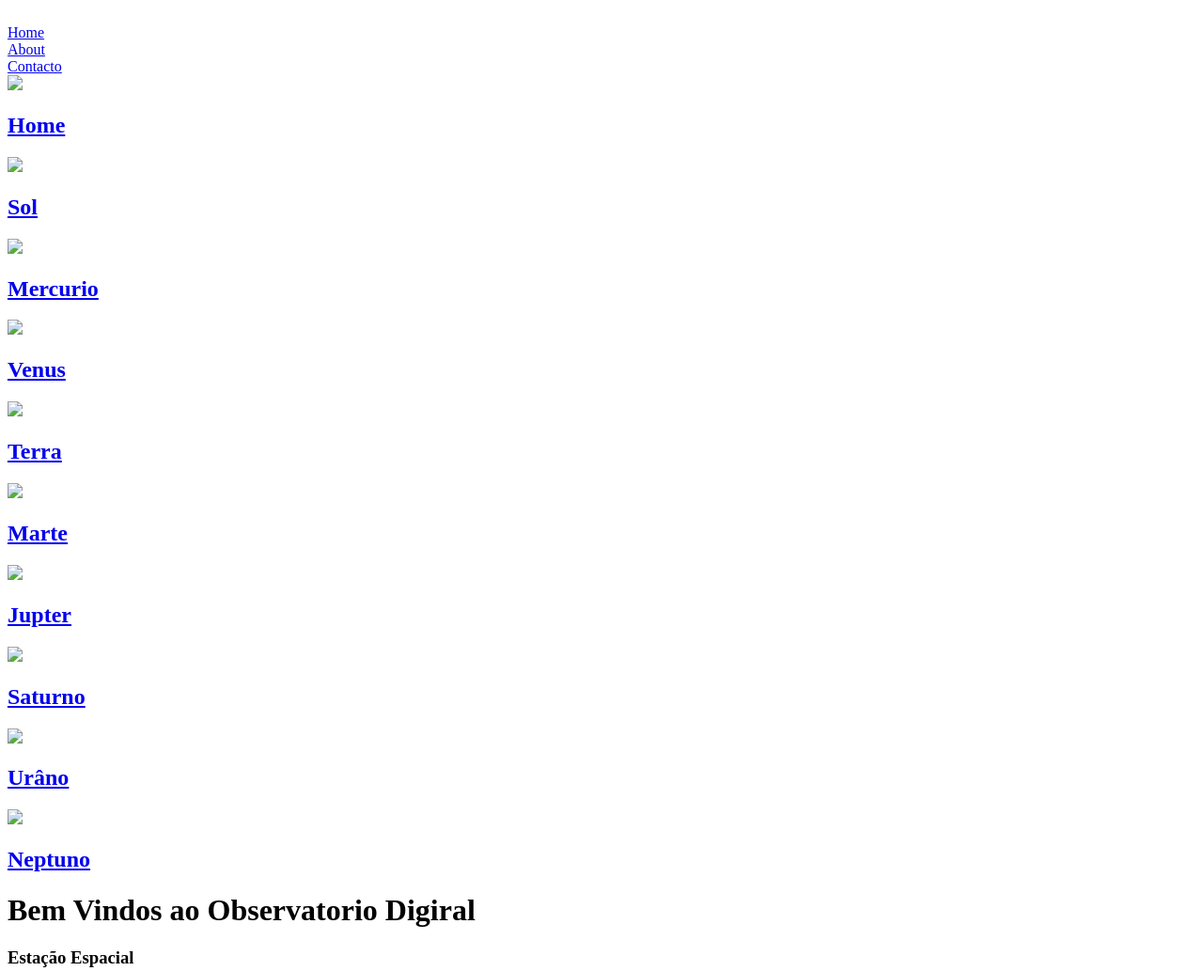
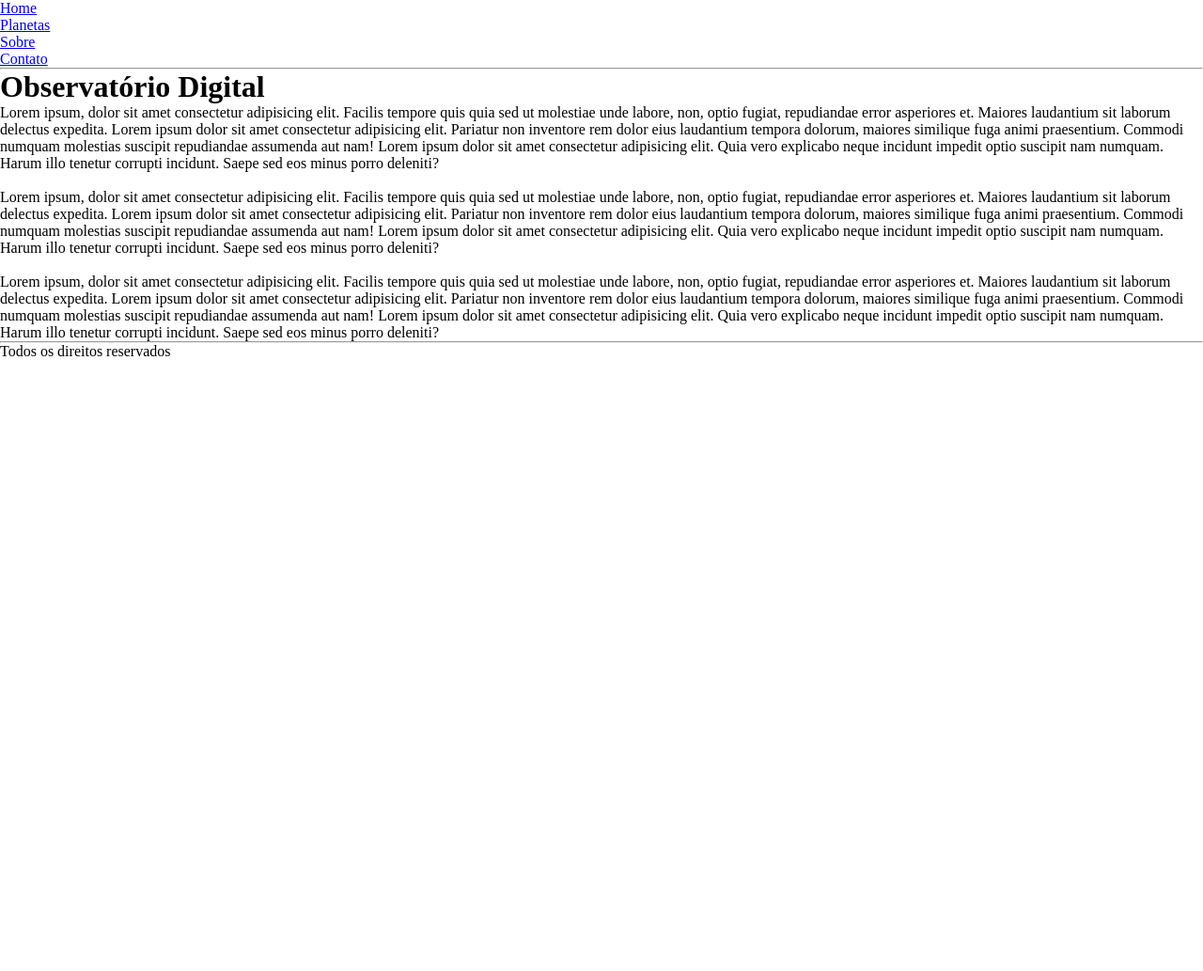
Before and after one commit to DaronBecaus/Projeto-1, a plain HTML site: page index.html in a window 1280 px wide. Shown: the top 1033 px of the page at 94% size. After the commit the page ends 800 px from the top, so only its background shows below. Drawn offline with Linux system fonts and the light colour scheme.

Commit message:
Nova Estrutura

```diff
--- a/css/index.css
+++ /dev/null
@@ -1,134 +0,0 @@
-* {
-    box-sizing: border-box;
-    padding: 0;
-    margin: 0;
-}
-body{
-    padding-bottom: 5rem;
-}
-
-.icon-bar {
-    width: 100px;
-    position: absolute;
-    align-self: center;
-    margin: 10px;
-    top: 50%;
-    translate: 0 -50%;
-    position: fixed;
-}
-
-.icon img {
-    width: 80px;
-    position: relative;
-    display: block;
-    padding: 8px;
-    transition: all 0.3s ease;
-}
-
-.icon-bar img:hover {
-    background-color: #a6a6a6;
-    border-radius: 100%;
-}
-
-.icon-text {
-    display: none;
-}
-
-a:hover .icon-text {
-    display: block;
-}
-
-.menu {
-    display: flex;
-    align-items: center;
-    text-decoration: none;
-}
-
-.box-size{
-    width: 120%;
-    padding-left: 10px;
-    font-family: 'Montserrat', sans-serif;
-    color: black;
-    border-radius: 20px;
-    background-color: #ebedee;
-    text-align: center;
-    z-index: +1;
-}
-
-main div {
-    width: 80%;
-    position: relative;
-    left: 150px;
-    top: 40px;
-}
-
-.title-h1-tp {
-    text-align: center;
-    padding-bottom: 20px
-}
-
-.title-h3-tp {
-    padding-bottom: 20px;
-}
-
-.text {
-    text-align: justify;
-    line-height: 20px;
-}
-
-p {
-    padding-top: 10px;
-    padding-bottom: 10px;
-}
-.header-top {
-
-    background-color: #a6a6a6;
-    height: 80px;
-}
-
-.img-1{
-    z-index: -1;
-}
-
-figcaption {
-    border: black solid 1px;
-    background-color: #ebedee;
-    width: 500px;
-    text-align: center;
-}
-
-.flex-container{
-    background-color: #a6a6a6;
-    display: flex;
-    height: 70px;
-    align-items: center;
-    align-content: center;
-    flex-wrap: wrap;
-}
-
-.flex-container div > img{
-    padding: 5px;
-}
-
-.flex-container div > a{
-    align-items: center;
-    align-content: center;
-    justify-content: center;
-    display: flex;
-    flex-direction: row;
-    flex-wrap: wrap;
-    padding: 0 1rem;
-    text-decoration: none;
-    color: black;
-}
-
-footer {
-    width: 100%;
-    padding: 10px;
-    display: flex;
-    justify-content: center;
-    align-items: center;
-    background: #000000;
-    color: #ffffff;
-    box-sizing: border-box;
-}
--- /dev/null
+++ b/css/style.css
@@ -0,0 +1,5 @@
+* {
+    box-sizing: border-box;
+    padding: 0;
+    margin: 0;
+}
--- a/index.html
+++ b/index.html
@@ -1,192 +1,85 @@
 <!DOCTYPE html>
 <html lang="pt-BR">
-
   <head>
-    <meta charset="UTF-8">
-    <meta http-equiv="X-UA-Compatible" content="IE=edge">
-    <meta name="viewport" content="width=device-width, initial-scale=1.0">
-    <title>Estação Espacial</title>
-    <link rel="stylesheet" href="../01.CSS/CSS.css">
-    <link rel="shortcut icon" href="../03.IMGs/galaxy-20852.png" type="image/x-icon">
-    <link rel="preconnect" href="https://fonts.googleapis.com">
-    <link rel="preconnect" href="https://fonts.gstatic.com" crossorigin>
-    <link href="https://fonts.googleapis.com/css2?family=Montserrat:wght@600&display=swap" rel="stylesheet">
+    <meta charset="UTF-8" />
+    <meta http-equiv="X-UA-Compatible" content="IE=edge" />
+    <meta name="viewport" content="width=device-width, initial-scale=1.0" />
+    <link rel="stylesheet" href="css/style.css" />
+    <title>Observatório Digital</title>
   </head>
 
   <body>
     <header>
-        <div class="flex-container">
-            <div>
-                <img src="../03.IMGs/galaxy-20834.png" alt="" width="60px">
+      <div class="container">
+        <nav>
+          <div class="iconBar">
+            <a href="#">Home</a>
           </div>
-            <div>
-                <a href="01.Home.html">Home</a>
+          <div class="iconBar">
+            <a href="#">Planetas</a>
           </div>
-            <div>
-                <a href="03.About.html">About</a>
+          <div class="iconBar">
+            <a href="#">Sobre</a>
           </div>
-            <div>
-                <a href="04.Contacto.html">Contacto</a>
+          <div class="iconBar">
+            <a href="#">Contato</a>
           </div>
-        </div>
-        <div class="icon-bar">
-            <div class="icon">
-                <nav>
-                    <a href="01.Home.html" class="menu">
-                        <img src="../03.IMGs/galaxy-20854.png">
-                        <span class="icon-text">
-                            <h2 class="box-size">Home</h2>
-                        </span>
-                    </a>
         </nav>
       </div>
-            <div class="icon">
-                <nav>
-                    <a href="02.Sun.html" class="menu">
-                        <img src="../03.IMGs/sun-20841.png">
-                        <span class="icon-text">
-                            <h2 class="box-size">Sol</h2>
-                        </span>
-                    </a>
-                </nav>
-            </div>
-            <div class="icon">
-                <nav>
-                    <a href="02.Sun.html" class="menu">
-                        <img src="../03.IMGs/mercury-20849.png">
-                        <span class="icon-text">
-                            <h2 class="box-size">Mercurio</h2>
-                        </span>
-                    </a>
-                </nav>
-            </div>
-            <div class="icon">
-                <nav>
-                    <a href="02.Sun.html" class="menu">
-                        <img src="../03.IMGs/venus-20855.png">
-                        <span class="icon-text">
-                            <h2 class="box-size">Venus</h2>
-                        </span>
-                    </a>
-                </nav>
-            </div>
-            <div class="icon">
-                <nav>
-                    <a href="02.Sun.html" class="menu">
-                        <img src="../03.IMGs/earth-20857.png">
-                        <span class="icon-text">
-                            <h2 class="box-size">Terra</h2>
-                        </span>
-                    </a>
-                </nav>
-            </div>
-            <div class="icon">
-                <nav>
-                    <a href="02.Sun.html" class="menu">
-                        <img src="../03.IMGs/mars-20836.png">
-                        <span class="icon-text">
-                            <h2 class="box-size">Marte</h2>
-                        </span>
-                    </a>
-                </nav>
-            </div>
-            <div class="icon">
-                <nav>
-                    <a href="02.Sun.html" class="menu">
-                        <img src="../03.IMGs/jupiter-20856.png">
-                        <span class="icon-text">
-                            <h2 class="box-size">Jupter</h2>
-                        </span>
-                    </a>
-                </nav>
-            </div>
-            <div class="icon">
-                <nav>
-                    <a href="02.Sun.html" class="menu">
-                        <img src="../03.IMGs/saturn-20848.png">
-                        <span class="icon-text">
-                            <h2 class="box-size">Saturno</h2>
-                        </span>
-                    </a>
-                </nav>
-            </div>
-            <div class="icon">
-                <nav>
-                    <a href="02.Sun.html" class="menu">
-                        <img src="../03.IMGs/uranus-20840.png">
-                        <span class="icon-text">
-                            <h2 class="box-size">Urâno</h2>
-                        </span>
-                    </a>
-                </nav>
-            </div>
-            <div class="icon">
-                <nav>
-                    <a href="02.Sun.html" class="menu">
-                        <img src="../03.IMGs/neptune-20853.png">
-                        <span class="icon-text">
-                            <h2 class="box-size">Neptuno</h2>
-                        </span>
-                    </a>
-                </nav>
-            </div>
-        </div>
     </header>
+    <hr />
     <main>
-        <div class="title-h1-tp">
-            <H1>Bem Vindos ao Observatorio Digiral</H1>
-        </div>
-        <div class="title-h3-tp">
-            <h3>Estação Espacial</h3>
+      <div class="titulo">
+        <h1>Observatório Digital</h1>
       </div>
       <div class="text">
-            <p>Lorem ipsum dolor sit amet consectetur, adipisicing elit. Modi consectetur, ex eos praesentium molestiae
-                incidunt cumque a adipisci quod distinctio aperiam minus fugit earum aut. Rem ex laudantium temporibus
-                facilis? Lorem ipsum dolor sit amet consectetur adipisicing elit. Enim consequuntur deleniti vitae
-                libero velit quo, officia suscipit iure magni minima, animi repellendus explicabo pariatur corrupti
-                aliquid vel blanditiis eum tenetur?</p>
-            <p>Lorem ipsum dolor sit amet consectetur adipisicing elit. Ab veritatis temporibus incidunt autem beatae
-                inventore soluta nemo ad nihil eum, earum, est dolore! Voluptatem quasi dolor nesciunt pariatur, itaque
-                in? Lorem ipsum dolor sit amet consectetur adipisicing elit. Quibusdam rem totam eligendi ratione
-                suscipit modi, quasi voluptates non incidunt ut odio, veritatis sit ex magnam pariatur neque corporis?
-                Magnam, quaerat.</p>
-            <p>Lorem ipsum dolor sit amet consectetur adipisicing elit. Fugit error, quos expedita vero non modi vel
-                earum sit? Quaerat suscipit vitae in expedita ad voluptate earum aliquid, dignissimos minus similique!
-                Lorem ipsum dolor, sit amet consectetur adipisicing elit. Laudantium provident totam voluptatem odit,
-                sunt, quis suscipit obcaecati velit et sapiente aliquid, incidunt fugiat repellat soluta fugit cumque.
-                Quos, atque perspiciatis.</p>
+        <p>
+          Lorem ipsum, dolor sit amet consectetur adipisicing elit. Facilis
+          tempore quis quia sed ut molestiae unde labore, non, optio fugiat,
+          repudiandae error asperiores et. Maiores laudantium sit laborum
+          delectus expedita. Lorem ipsum dolor sit amet consectetur adipisicing
+          elit. Pariatur non inventore rem dolor eius laudantium tempora
+          dolorum, maiores similique fuga animi praesentium. Commodi numquam
+          molestias suscipit repudiandae assumenda aut nam! Lorem ipsum dolor
+          sit amet consectetur adipisicing elit. Quia vero explicabo neque
+          incidunt impedit optio suscipit nam numquam. Harum illo tenetur
+          corrupti incidunt. Saepe sed eos minus porro deleniti?
+        </p>
       </div>
-        <div class="img-1">
-            <figure>
-                <img src="../03.IMGs/52706618165_0fff7e8f3b_k.jpeg" alt="" width="500px">
-                <figcaption>
-                    <h4>Crew-6 Preparations Continue</h4>
-                    <p>The sun rises on a SpaceX Falcon 9 rocket and Dragon spacecraft on Thursday, Feb. 23, 2023, at
-                        NASA’s Kennedy Space Center in Florida.</p>
-                </figcaption>
-            </figure>
+      <br />
+      <div class="text">
+        <p>
+          Lorem ipsum, dolor sit amet consectetur adipisicing elit. Facilis
+          tempore quis quia sed ut molestiae unde labore, non, optio fugiat,
+          repudiandae error asperiores et. Maiores laudantium sit laborum
+          delectus expedita. Lorem ipsum dolor sit amet consectetur adipisicing
+          elit. Pariatur non inventore rem dolor eius laudantium tempora
+          dolorum, maiores similique fuga animi praesentium. Commodi numquam
+          molestias suscipit repudiandae assumenda aut nam! Lorem ipsum dolor
+          sit amet consectetur adipisicing elit. Quia vero explicabo neque
+          incidunt impedit optio suscipit nam numquam. Harum illo tenetur
+          corrupti incidunt. Saepe sed eos minus porro deleniti?
+        </p>
       </div>
+      <br />
       <div class="text">
-            <p>Lorem ipsum dolor sit amet consectetur, adipisicing elit. Modi consectetur, ex eos praesentium molestiae
-                incidunt cumque a adipisci quod distinctio aperiam minus fugit earum aut. Rem ex laudantium temporibus
-                facilis? Lorem ipsum dolor sit amet consectetur adipisicing elit. Enim consequuntur deleniti vitae
-                libero velit quo, officia suscipit iure magni minima, animi repellendus explicabo pariatur corrupti
-                aliquid vel blanditiis eum tenetur?</p>
-            <p>Lorem ipsum dolor sit amet consectetur adipisicing elit. Ab veritatis temporibus incidunt autem beatae
-                inventore soluta nemo ad nihil eum, earum, est dolore! Voluptatem quasi dolor nesciunt pariatur, itaque
-                in? Lorem ipsum dolor sit amet consectetur adipisicing elit. Quibusdam rem totam eligendi ratione
-                suscipit modi, quasi voluptates non incidunt ut odio, veritatis sit ex magnam pariatur neque corporis?
-                Magnam, quaerat.</p>
-            <p>Lorem ipsum dolor sit amet consectetur adipisicing elit. Fugit error, quos expedita vero non modi vel
-                earum sit? Quaerat suscipit vitae in expedita ad voluptate earum aliquid, dignissimos minus similique!
-                Lorem ipsum dolor, sit amet consectetur adipisicing elit. Laudantium provident totam voluptatem odit,
-                sunt, quis suscipit obcaecati velit et sapiente aliquid, incidunt fugiat repellat soluta fugit cumque.
-                Quos, atque perspiciatis.</p>
+        <p>
+          Lorem ipsum, dolor sit amet consectetur adipisicing elit. Facilis
+          tempore quis quia sed ut molestiae unde labore, non, optio fugiat,
+          repudiandae error asperiores et. Maiores laudantium sit laborum
+          delectus expedita. Lorem ipsum dolor sit amet consectetur adipisicing
+          elit. Pariatur non inventore rem dolor eius laudantium tempora
+          dolorum, maiores similique fuga animi praesentium. Commodi numquam
+          molestias suscipit repudiandae assumenda aut nam! Lorem ipsum dolor
+          sit amet consectetur adipisicing elit. Quia vero explicabo neque
+          incidunt impedit optio suscipit nam numquam. Harum illo tenetur
+          corrupti incidunt. Saepe sed eos minus porro deleniti?
+        </p>
       </div>
     </main>
+    <hr />
     <footer>
-        <p><b>Todos os direitos reservados</b></p>
+      <p>Todos os direitos reservados</p>
     </footer>
   </body>
-
 </html>
```
Lines whose indentation alone changed are shown as unchanged.
